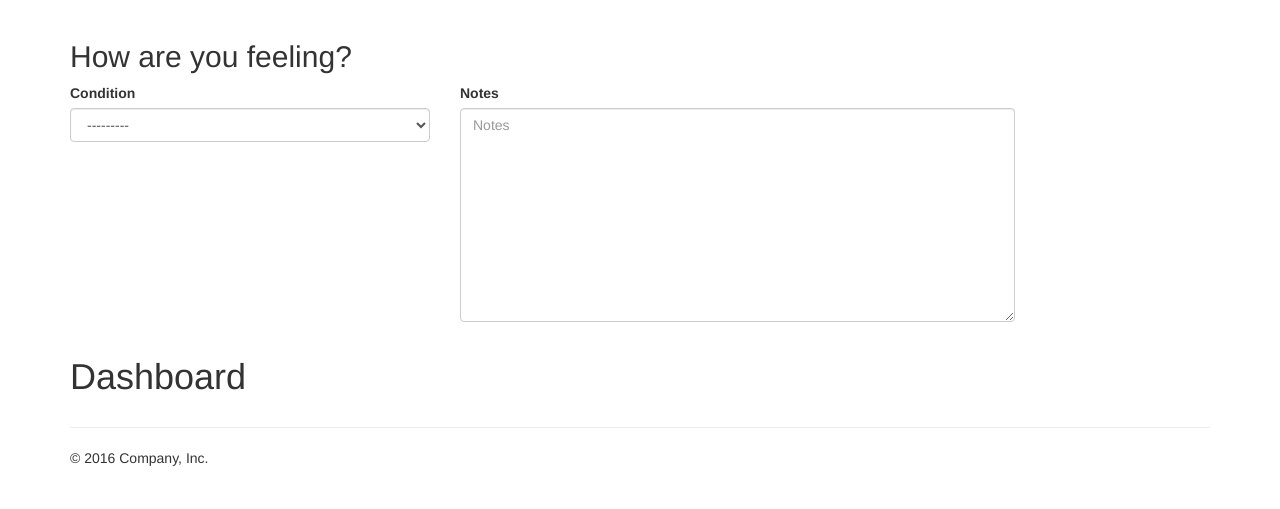
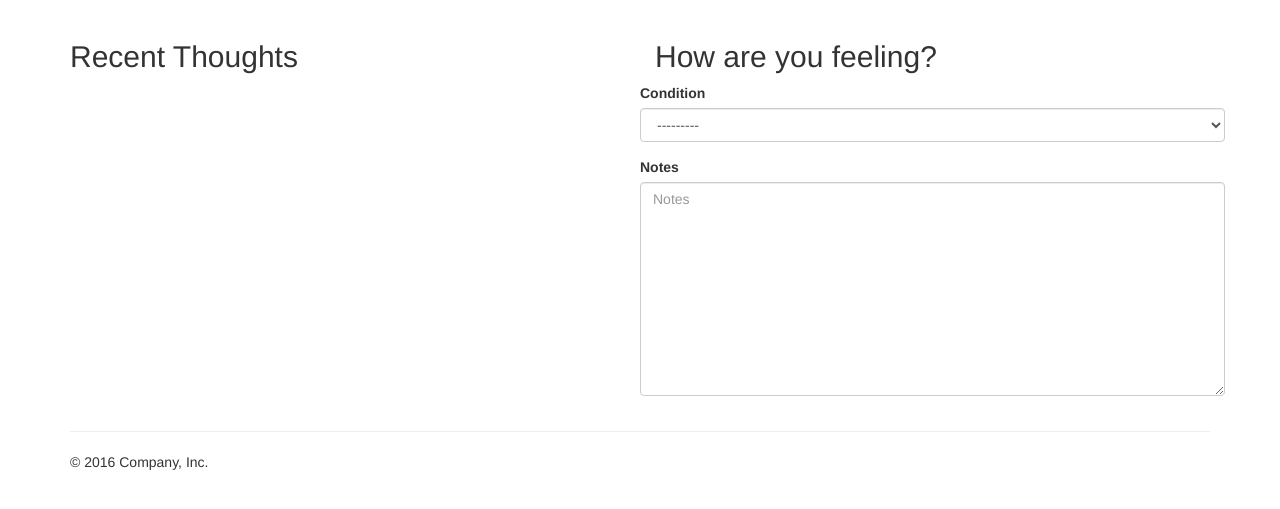
Before and after one commit to d4m3/Treehouse, a Django app: template users/templates/users/dashboard.html in a window 1280 px wide. Shown: the part 102-611 px from the top of the page. Run offline with Django 3.2, Linux system fonts and the light colour scheme; the template is opened without the code that fills it, so the values that code supplies are empty; parts of the project's set-up code (start-up, migrations or seed data) failed here and were passed over; some libraries are stand-ins or nearby versions.

Commit message:
Show feelings/thoughts on dashboard

```diff
--- a/thoughts/models.py
+++ b/thoughts/models.py
@@ -21,3 +21,6 @@ class Thought(models.Model):
 
     def __str__(self):
         return '{}: {}'.format(self.recorded_at.strftime('%Y-%m-%d %H:%M:%S'), self.get_condition_display())
+
+    class Meta:
+        ordering = ['-recorded_at']
--- a/thoughts/templates/thoughts/_form.html
+++ b/thoughts/templates/thoughts/_form.html
@@ -4,8 +4,7 @@
     <h2>How are you feeling?</h2>
     {% csrf_token %}
     <div class="row">
-        <div class="col-md-4">{% bootstrap_field form.condition layout='horizontal' %}</div>
-        <div class="col-md-6">{% bootstrap_field form.notes layout='horizontal' %}</div>
-        <div class="col-md-2">{% buttons submit='Record'%}{% endbuttons %}</div>
+        {% bootstrap_form form %}
+        {% buttons submit='Record'%}{% endbuttons %}
     </div>
 </form>
--- a/users/templates/users/dashboard.html
+++ b/users/templates/users/dashboard.html
@@ -6,7 +6,20 @@
 
 {% block content %}
     <div class="container">
-        {% thought_form %}
-        <h1>Dashboard</h1>
+
+        <div class="row">
+            <div class="col-md-6">
+                <!-- Displays past Condition(s) -->
+                <h2>Recent Thoughts</h2>
+                <ul>
+                    {% for thought in user.thoughts.all %}
+                    <li>{{thought.get_condition_display }}</li>
+                    {% endfor %}
+                </ul>
+            </div>
+            <div class="col-md-6">
+                {% thought_form %}
+            </div>
+        </div>
     </div>
 {% endblock %}
```
Also changed, not shown: users/views.py (+9 -2 lines), db.sqlite3.
